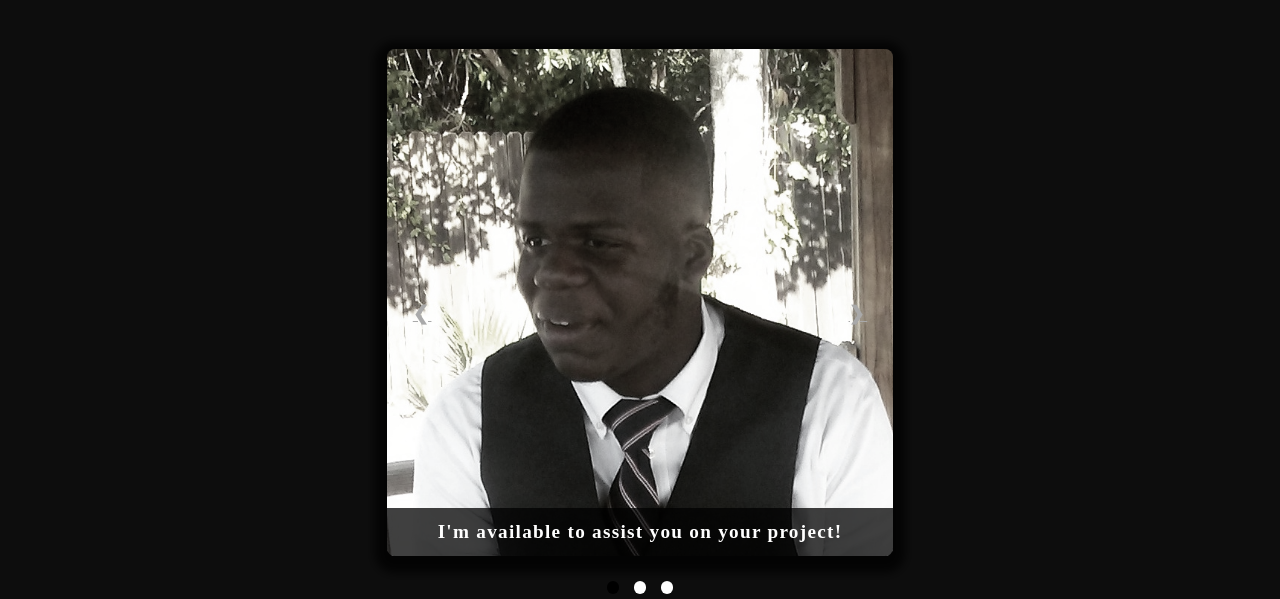
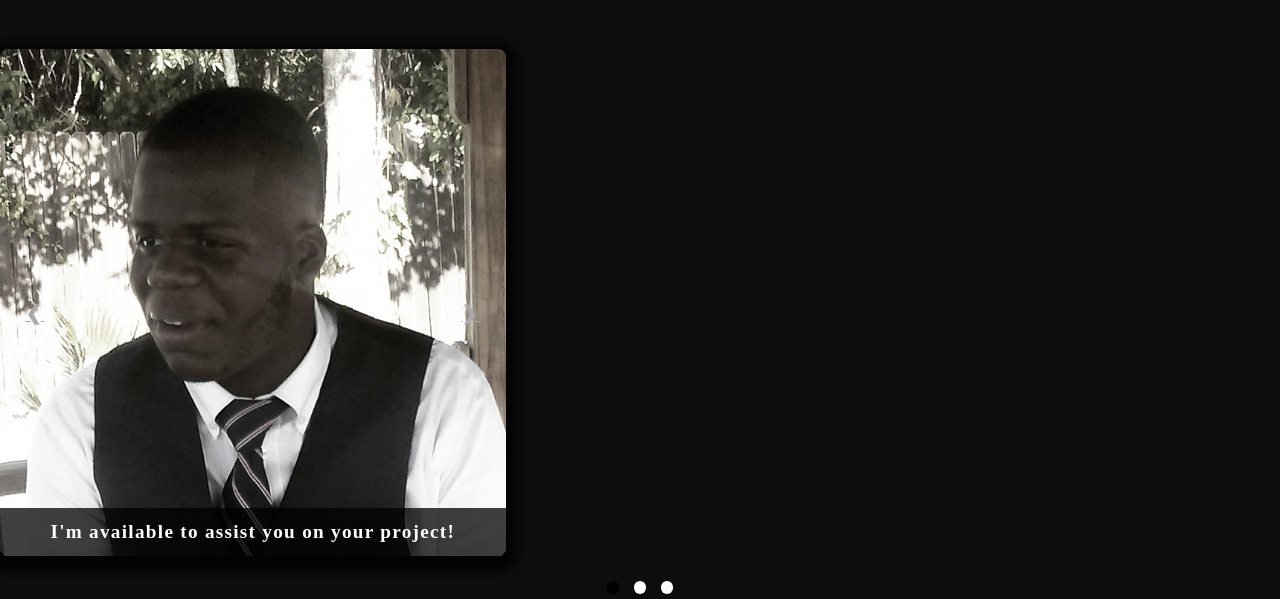
Before and after one commit to Pcharlot13/Pcharlot13.github.io, a plain HTML site: page index.html in a window 1280 px wide. Shown: the part 802-1401 px from the top of the page. Drawn offline with Linux system fonts and the light colour scheme.

Commit message:
Update index.css
slid the slide show to the left

```diff
--- a/css/index.css
+++ b/css/index.css
@@ -256,7 +256,7 @@ footer p{
     height: auto; /* The height of the container is automatically adjusted based on the content it is displaying */
     padding-top: 4%; /* Adds a small padding to the top of the slideshow container */
     position: relative; /* This sets the container relative to its normal positioning */
-    margin:auto; /* This will horizontally center the container on the page */
+    margin:left; /* This will set the container to the left*/
 }
 
 /* Images contained within the slideshow */
```
